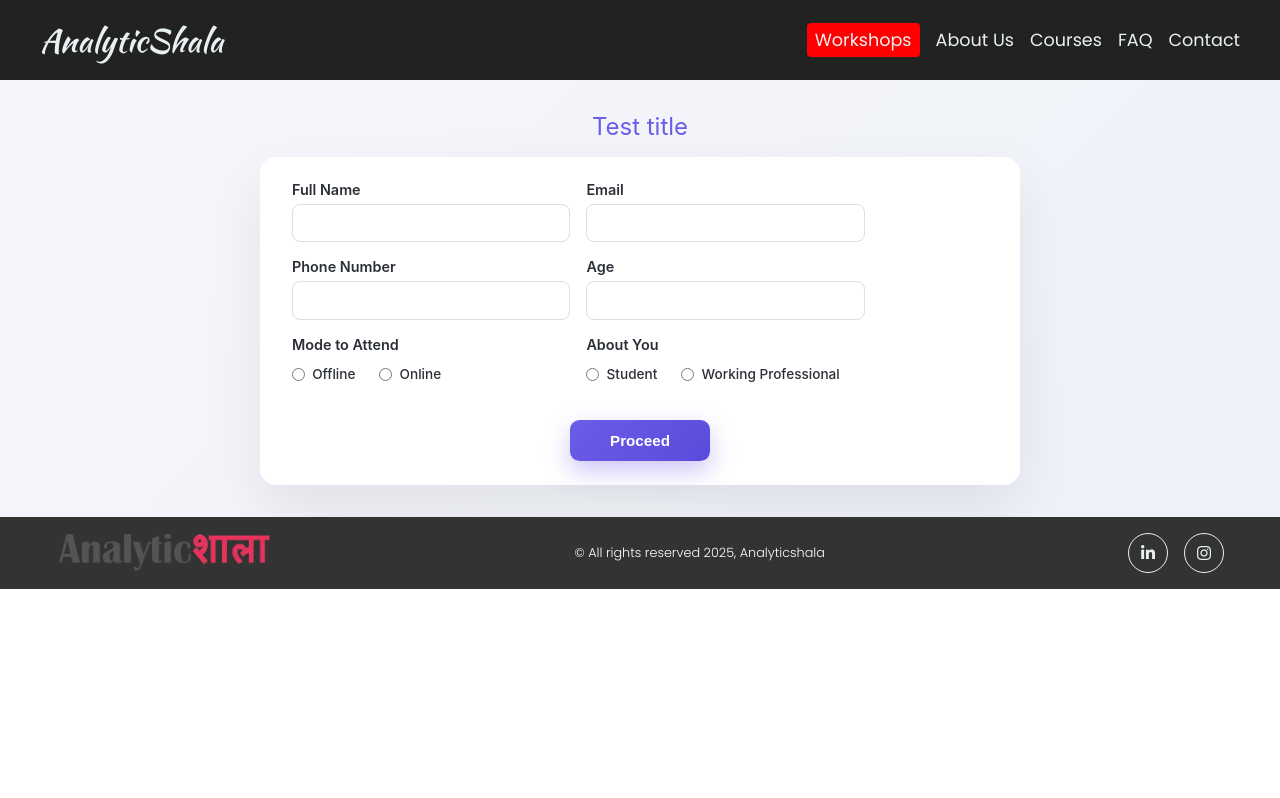
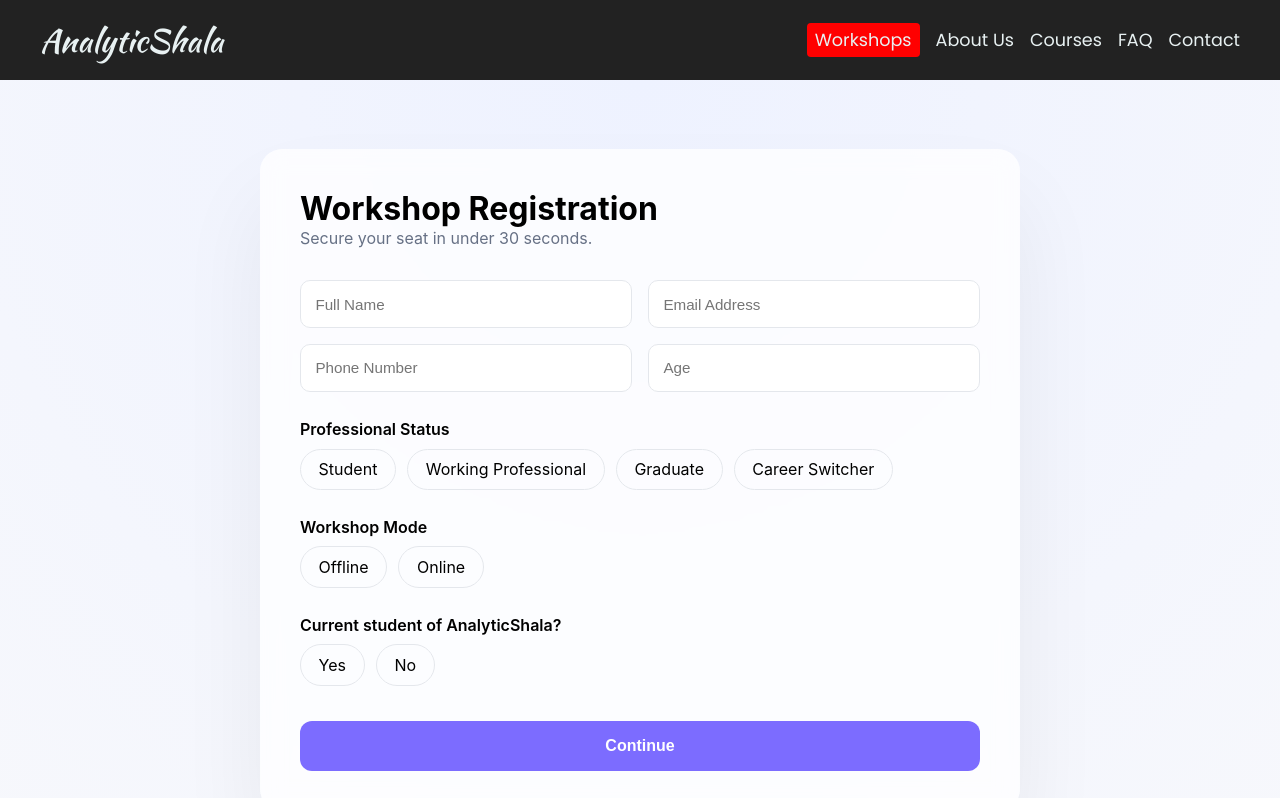
Before and after one commit to erfaiz007/analyticshala, a React (Vite) app: page /workshop-form in a window 1280 px wide. Shown: the top 798 px of the page. Built offline with nearby package versions, Linux system fonts and the light colour scheme.

Commit message:
added payment method

```diff
--- a/src/pages/Payment/Payment.jsx
+++ b/src/pages/Payment/Payment.jsx
@@ -1,15 +1,21 @@
 import "./Payment.css";
-import { useLocation } from "react-router-dom";
+import { useLocation, useNavigate } from "react-router-dom";
 
-/* Razorpay is loaded via script tag */
 const Payment = () => {
   const { state } = useLocation();
+  const navigate = useNavigate();
+
+  // ✅ prevent direct access / refresh crash
+  if (!state) {
+    navigate("/");
+    return null;
+  }
 
   const openRazorpay = () => {
     const razorpayKey = import.meta.env.VITE_RAZORPAY_KEY_ID;
 
     if (!razorpayKey) {
-      alert("Razorpay key not found. Check environment variables.");
+      alert("Razorpay key missing.");
       return;
     }
 
@@ -20,15 +26,40 @@ const Payment = () => {
       name: "Workshop Registration",
       description: "Workshop Fee",
       order_id: state.orderId,
+
       prefill: {
         name: state.user.name,
         email: state.user.email,
         contact: state.user.phone,
       },
-      handler: function (response) {
-        console.log("Payment success:", response);
-        window.location.href = "/payment-success";
+
+      handler: async function (response) {
+        try {
+          // ✅ SAVE ONLY AFTER PAYMENT
+          await fetch(import.meta.env.VITE_GOOGLESHEET_WEB_APP_URL, {
+            method: "POST",
+            body: new URLSearchParams({
+              action: "saveRegistration",
+              name: state.user.name,
+              email: state.user.email,
+              phone: state.user.phone,
+              age: state.user.age,
+              status: state.user.status,
+              mode: state.user.mode,
+              analyticshalaStudent: state.user.analyticshalaStudent,
+              paymentId: response.razorpay_payment_id,
+            }),
+          });
+
+          navigate("/payment-success");
+        } catch (err) {
+          console.error(err);
+          alert(
+            "Payment successful but failed to record registration. Contact support.",
+          );
+        }
       },
+
       theme: {
         color: "#6c5ce7",
       },
--- a/src/pages/WorkshopForm/WorkshopForm.css
+++ b/src/pages/WorkshopForm/WorkshopForm.css
@@ -1,188 +1,138 @@
-.form_wrapper {
-  position: relative;
-  height: 100%;
-  width: 100%;
-  padding: 2rem 1rem;
+.premium_wrapper {
+  min-height: 100vh;
   display: flex;
-  flex-direction: column;
   align-items: center;
-  justify-content: flex-start;
-  gap: 1rem;
-  background: linear-gradient(135deg, #f6f7fb, #eef1f8);
-  font-family: "Inter", system-ui, -apple-system, BlinkMacSystemFont, sans-serif;
+  justify-content: center;
+  padding: 2rem;
+  background: radial-gradient(circle at top, #eef2ff, #f7f8fc);
+  font-family: Inter, sans-serif;
 }
 
-.form_wrapper .form_title {
-  font-weight: 400;
-  color: #6c5ce7;
+.premium_card {
+  width: 100%;
+  max-width: 760px;
+  background: rgba(255, 255, 255, 0.75);
+  backdrop-filter: blur(12px);
+  border-radius: 22px;
+  padding: 2.5rem;
+  box-shadow: 0 50px 90px rgba(0, 0, 0, 0.06);
 }
 
-.form_wrapper form {
-  width: 100%;
-  max-width: 760px;
-  background: #ffffff;
-  padding: 1.5rem 2rem;
-  border-radius: 1rem;
-  display: flex;
-  flex-wrap: wrap;
-  gap: 1rem;
-  box-shadow: 0 25px 60px rgba(0, 0, 0, 0.08);
+.subtitle {
+  color: #667085;
+  margin-bottom: 2rem;
 }
 
-.input_group {
-  width: 40%;
+/* GRID */
+
+.grid {
+  display: grid;
+  grid-template-columns: 1fr 1fr;
+  gap: 1rem;
+}
+
+.grid div {
   display: flex;
   flex-direction: column;
 }
 
-.input_group_radio {
-  width: 100%;
-  display: flex;
-  align-items: flex-start;
-  justify-content: flex-start;
-  gap: 1rem;
+input {
+  padding: 0.9rem;
+  border-radius: 10px;
+  border: 1px solid #e4e7ec;
+  font-size: 0.95rem;
 }
 
-.input_group label {
-  font-size: 0.9rem;
-  font-weight: 600;
-  color: #2b2f38;
-  margin-bottom: 0.35rem;
+input:focus {
+  outline: none;
+  border-color: #7c6cff;
+  box-shadow: 0 0 0 4px rgba(124, 108, 255, 0.15);
 }
 
-.input_group input[type="text"],
-.input_group input[type="email"] {
-  width: 100%;
-  padding: 0.65rem 0.75rem;
-  font-size: 0.9rem;
-  border-radius: 0.5rem;
-  border: 1px solid #dcdfe6;
-  outline: none;
-  transition: border 0.2s ease, box-shadow 0.2s ease;
-  background-color: #fff;
+/* ERRORS */
+
+.error_input {
+  border: 1.5px solid #ff4d4f;
+  background: #fff2f2;
 }
 
-.input_group input::placeholder {
-  color: #a0a4ae;
+.error_text {
+  color: #ff4d4f;
+  font-size: 0.8rem;
+  margin-top: 4px;
 }
 
-.input_group input:focus {
-  border-color: #6c5ce7;
-  box-shadow: 0 0 0 3px rgba(108, 92, 231, 0.15);
+/* CHOICES */
+
+.section_label {
+  display: block;
+  margin: 1.7rem 0 0.6rem;
+  font-weight: 600;
 }
 
-input.error {
-  border-color: #e74c3c;
+.choice_row {
+  display: flex;
+  flex-wrap: wrap;
+  gap: 0.7rem;
 }
 
-.input_group small {
-  margin-top: 0.25rem;
-  font-size: 0.75rem;
-  color: #e74c3c;
+.choice_error {
+  border: 1.5px solid #ff4d4f;
+  padding: 8px;
+  border-radius: 14px;
 }
 
-.radio_group {
-  display: flex;
-  gap: 1.5rem;
-  margin-top: 0.5rem;
+.choice_card {
+  padding: 0.6rem 1.1rem;
+  border-radius: 999px;
+  border: 1px solid #e4e7ec;
+  cursor: pointer;
+  transition: 0.2s;
 }
 
-.radio_group label {
-  display: flex;
-  align-items: center;
-  gap: 0.45rem;
-  font-size: 0.85rem;
-  font-weight: 500;
-  cursor: pointer;
-  color: #2b2f38;
+.choice_card:hover {
+  border-color: #7c6cff;
 }
 
-.radio_group input[type="radio"] {
-  accent-color: #6c5ce7;
-  cursor: pointer;
+.choice_card.active {
+  background: #7c6cff;
+  color: white;
+  border: none;
 }
 
-.input_group:nth-child(4),
-.input_group:nth-child(5),
-.button_wrapper {
-  grid-column: 1 / -1;
+/* BUTTON */
+
+button {
+  width: 100%;
+  margin-top: 2.2rem;
+  padding: 1rem;
+  border-radius: 12px;
+  border: none;
+  background: #7c6cff;
+  color: white;
+  font-weight: 600;
+  font-size: 1rem;
+  cursor: pointer;
+  transition: 0.2s;
 }
 
-.button_wrapper {
-  width: 100%;
-  margin-top: 1rem;
-  display: flex;
-  justify-content: center;
+button:hover {
+  transform: translateY(-2px);
 }
 
-.button_wrapper button {
-  background: linear-gradient(135deg, #6c5ce7, #5a4bdc);
-  color: #ffffff;
-  border: none;
-  border-radius: 0.6rem;
-  padding: 0.75rem 2.5rem;
-  font-size: 0.95rem;
-  font-weight: 600;
-  cursor: pointer;
-  transition: transform 0.15s ease, box-shadow 0.15s ease, background 0.15s ease;
-  box-shadow: 0 10px 25px rgba(108, 92, 231, 0.35);
+button:disabled {
+  opacity: 0.6;
+  cursor: not-allowed;
 }
 
-.button_wrapper button:hover {
-  transform: translateY(-2px);
-  box-shadow: 0 14px 30px rgba(108, 92, 231, 0.45);
-}
+/* MOBILE */
 
-.button_wrapper button:active {
-  transform: translateY(0);
-  box-shadow: 0 8px 18px rgba(108, 92, 231, 0.35);
-}
+@media (max-width: 640px) {
+  .premium_card {
+    padding: 1.6rem;
+  }
 
-.success_popup {
-  position: absolute;
-  top: 0;
-  left: 0;
-  height: 100vh;
-  width: 100%;
-  background-color: rgba(0, 0, 0, 0.5);
-  display: flex;
-  align-items: center;
-  justify-content: center;
-  animation: slideIn 0.3s ease;
-  z-index: 999;
-}
-
-.success_popup span {
-  background: #2ecc71;
-  color: white;
-  padding: 0.75rem 1.25rem;
-  border-radius: 0.6rem;
-  font-weight: 600;
-  box-shadow: 0 12px 25px rgba(0, 0, 0, 0.15);
-  animation: slideIn 0.3s ease;
-  z-index: 999;
-}
-
-@keyframes slideIn {
-  from {
-    transform: translateX(20px);
-    opacity: 0;
-  }
-  to {
-    transform: translateX(0);
-    opacity: 1;
+  .grid {
+    grid-template-columns: 1fr;
   }
 }
-
-@media (max-width: 768px) {
-  .form_wrapper form {
-    grid-template-columns: 1fr;
-    padding: 2rem 1.5rem;
-  }
-
-  .input_group:nth-child(4),
-  .input_group:nth-child(5),
-  .button_wrapper {
-    grid-column: auto;
-  }
-}
--- a/src/pages/WorkshopForm/WorkshopForm.jsx
+++ b/src/pages/WorkshopForm/WorkshopForm.jsx
@@ -1,4 +1,4 @@
-import { useState, useEffect } from "react";
+import { useState } from "react";
 import "./WorkshopForm.css";
 import { useNavigate } from "react-router-dom";
 
@@ -10,108 +10,85 @@ const WorkshopForm = () => {
     email: "",
     phone: "",
     age: "",
+    status: "",
     mode: "",
-    about: "",
+    analyticshalaStudent: "",
   });
 
   const [errors, setErrors] = useState({});
-  const [showSuccess, setShowSuccess] = useState(false);
+  const [isSubmitting, setIsSubmitting] = useState(false);
 
-  useEffect(() => {
-    if (showSuccess) {
-      const timer = setTimeout(() => {
-        setShowSuccess(false);
-      }, 2500);
+  // ✅ HANDLE CHANGE
+  const handleChange = (e) => {
+    const { name, value } = e.target;
 
-      return () => clearTimeout(timer);
-    }
-  }, [showSuccess]);
-
-  const handleFormChange = (e) => {
     setFormValue((prev) => ({
       ...prev,
-      [e.target.name]: e.target.value,
+      [name]: value,
     }));
 
     setErrors((prev) => ({
       ...prev,
-      [e.target.name]: undefined,
+      [name]: value ? undefined : "Required",
     }));
   };
 
-  const validateForm = () => {
-    const newErrors = {};
+  // ✅ VALIDATION
+  const validate = () => {
+    const err = {};
 
-    if (!formValue.name.trim()) {
-      newErrors.name = "Full name is required";
+    if (!formValue.name.trim()) err.name = "Full name is required";
+
+    if (!formValue.email.trim()) {
+      err.email = "Email is required";
+    } else if (!/^\S+@\S+\.\S+$/.test(formValue.email)) {
+      err.email = "Enter a valid email";
     }
 
-    if (!formValue.email) {
-      newErrors.email = "Email is required";
-    } else if (!/^\S+@\S+\.\S+$/.test(formValue.email)) {
-      newErrors.email = "Enter a valid email address";
+    if (!formValue.phone.trim()) {
+      err.phone = "Phone is required";
+    } else if (!/^\d{10}$/.test(formValue.phone)) {
+      err.phone = "Enter a valid 10-digit number";
     }
 
-    if (!formValue.phone) {
-      newErrors.phone = "Phone number is required";
-    } else if (!/^\d{10}$/.test(formValue.phone)) {
-      newErrors.phone = "Phone number must be 10 digits";
-    }
+    if (!formValue.age) err.age = "Age is required";
+    if (!formValue.status) err.status = "Select your status";
+    if (!formValue.mode) err.mode = "Select a mode";
+    if (!formValue.analyticshalaStudent)
+      err.analyticshalaStudent = "Please select";
 
-    if (!formValue.mode) {
-      newErrors.mode = "Please select a mode";
-    }
-
-    if (!formValue.about) {
-      newErrors.about = "Please tell us about yourself";
-    }
-
-    return newErrors;
+    return err;
   };
 
-  const handleFormSubmit = async (e) => {
+  // ✅ SUBMIT → CREATE ORDER ONLY
+  const handleSubmit = async (e) => {
     e.preventDefault();
 
-    console.log("Submit clicked");
+    const validation = validate();
+    setErrors(validation);
 
-    const validationErrors = validateForm();
-    setErrors(validationErrors);
-
-    if (Object.keys(validationErrors).length !== 0) {
-      console.log("Validation failed", validationErrors);
+    if (Object.keys(validation).length) {
+      document
+        .querySelector(".error_input, .choice_error")
+        ?.scrollIntoView({ behavior: "smooth", block: "center" });
       return;
     }
 
     try {
-      console.log("Sending data to backend...", formValue);
+      setIsSubmitting(true);
 
-      const response = await fetch(
-        "https://script.google.com/macros/s/AKfycbw_FXe6DCfl13atbm8fYzDkjP-AbCoj6T19Crr74kWF7Zv7aj6xWD5kF3drGWPeqfjR/exec",
-        {
+      const res = await fetch(import.meta.env.VITE_GOOGLESHEET_WEB_APP_URL, {
         method: "POST",
-          headers: { "Content-Type": "text/plain" },
-          body: JSON.stringify({
-            ...formValue,
-            amount: 9,
+        body: new URLSearchParams({
+          action: "createOrder",
+          amount: 100,
         }),
-        }
-      );
+      });
 
-      console.log("Response status:", response.status);
+      const result = await res.json();
 
-      if (!response.ok) {
-        const text = await response.text();
-        console.error("Backend error:", text);
-        throw new Error(`HTTP error! status: ${response.status}`);
-      }
+      if (!result.success) throw new Error("Order creation failed");
 
-      const result = await response.json();
-      console.log("Backend result:", result);
-
-      if (result.success) {
-        setShowSuccess(true);
-
-        setTimeout(() => {
       navigate("/payment", {
         state: {
           orderId: result.orderId,
@@ -119,137 +96,117 @@ const WorkshopForm = () => {
           user: formValue,
         },
       });
-        }, 2500);
-      }
-    } catch (error) {
-      console.error("Form submission failed:", error);
-      alert("Submission failed. Please try again.");
+    } catch (err) {
+      alert("Unable to start payment. Try again.");
+      console.error(err);
+    } finally {
+      setIsSubmitting(false);
     }
   };
 
   return (
-    <div className="form_wrapper">
-      <h2 className="form_title">Test title</h2>
+    <div className="premium_wrapper">
+      <div className="premium_card">
+        <h1>Workshop Registration</h1>
+        <p className="subtitle">Secure your seat in under 30 seconds.</p>
 
-      <form onSubmit={handleFormSubmit} noValidate>
-        <div className="input_group">
-          <label htmlFor="name">Full Name</label>
+        <form onSubmit={handleSubmit} noValidate>
+          <div className="grid">
+            {["name", "email", "phone", "age"].map((field) => (
+              <div key={field}>
                 <input
-            id="name"
-            type="text"
-            name="name"
-            value={formValue.name}
-            onChange={handleFormChange}
-            className={errors.name ? "error" : ""}
+                  type={field === "age" ? "number" : "text"}
+                  placeholder={
+                    field === "name"
+                      ? "Full Name"
+                      : field === "email"
+                        ? "Email Address"
+                        : field === "phone"
+                          ? "Phone Number"
+                          : "Age"
+                  }
+                  name={field}
+                  value={formValue[field]}
+                  onChange={handleChange}
+                  className={errors[field] ? "error_input" : ""}
                 />
-          {errors.name && <small>{errors.name}</small>}
+                {errors[field] && (
+                  <span className="error_text">{errors[field]}</span>
+                )}
+              </div>
+            ))}
           </div>
 
-        <div className="input_group">
-          <label htmlFor="email">Email</label>
-          <input
-            id="email"
-            type="email"
-            name="email"
-            value={formValue.email}
-            onChange={handleFormChange}
-            className={errors.email ? "error" : ""}
-          />
-          {errors.email && <small>{errors.email}</small>}
+          {/* STATUS */}
+          <label className="section_label">Professional Status</label>
+          <div className={`choice_row ${errors.status ? "choice_error" : ""}`}>
+            {[
+              "Student",
+              "Working Professional",
+              "Graduate",
+              "Career Switcher",
+            ].map((s) => (
+              <div
+                key={s}
+                className={`choice_card ${formValue.status === s ? "active" : ""}`}
+                onClick={() => setFormValue((p) => ({ ...p, status: s }))}
+              >
+                {s}
               </div>
+            ))}
+          </div>
+          {errors.status && <span className="error_text">{errors.status}</span>}
 
-        <div className="input_group">
-          <label htmlFor="phone">Phone Number</label>
-          <input
-            id="phone"
-            type="text"
-            name="phone"
-            value={formValue.phone}
-            onChange={handleFormChange}
-            className={errors.phone ? "error" : ""}
-          />
-          {errors.phone && <small>{errors.phone}</small>}
+          {/* MODE */}
+          <label className="section_label">Workshop Mode</label>
+          <div className={`choice_row ${errors.mode ? "choice_error" : ""}`}>
+            {["Offline", "Online"].map((m) => (
+              <div
+                key={m}
+                className={`choice_card ${formValue.mode === m ? "active" : ""}`}
+                onClick={() => setFormValue((p) => ({ ...p, mode: m }))}
+              >
+                {m}
               </div>
+            ))}
+          </div>
+          {errors.mode && <span className="error_text">{errors.mode}</span>}
 
-        <div className="input_group">
-          <label htmlFor="age">Age</label>
-          <input
-            id="age"
-            type="text"
-            name="age"
-            value={formValue.age}
-            onChange={handleFormChange}
-          />
+          {/* STUDENT */}
+          <label className="section_label">
+            Current student of AnalyticShala?
+          </label>
+          <div
+            className={`choice_row ${
+              errors.analyticshalaStudent ? "choice_error" : ""
+            }`}
+          >
+            {["Yes", "No"].map((val) => (
+              <div
+                key={val}
+                className={`choice_card ${
+                  formValue.analyticshalaStudent === val ? "active" : ""
+                }`}
+                onClick={() =>
+                  setFormValue((p) => ({
+                    ...p,
+                    analyticshalaStudent: val,
+                  }))
+                }
+              >
+                {val}
               </div>
+            ))}
+          </div>
+          {errors.analyticshalaStudent && (
+            <span className="error_text">{errors.analyticshalaStudent}</span>
+          )}
 
-        <div className="input_group_radio">
-          <div className="input_group">
-            <label>Mode to Attend</label>
-            <div className="radio_group">
-              <label>
-                <input
-                  type="radio"
-                  name="mode"
-                  value="offline"
-                  checked={formValue.mode === "offline"}
-                  onChange={handleFormChange}
-                />
-                Offline
-              </label>
-
-              <label>
-                <input
-                  type="radio"
-                  name="mode"
-                  value="online"
-                  checked={formValue.mode === "online"}
-                  onChange={handleFormChange}
-                />
-                Online
-              </label>
+          <button disabled={isSubmitting}>
+            {isSubmitting ? "Preparing Payment..." : "Continue"}
+          </button>
+        </form>
       </div>
-            {errors.mode && <small>{errors.mode}</small>}
-          </div>
-
-          <div className="input_group">
-            <label>About You</label>
-            <div className="radio_group">
-              <label>
-                <input
-                  type="radio"
-                  name="about"
-                  value="student"
-                  checked={formValue.about === "student"}
-                  onChange={handleFormChange}
-                />
-                Student
-              </label>
-
-              <label>
-                <input
-                  type="radio"
-                  name="about"
-                  value="working"
-                  checked={formValue.about === "working"}
-                  onChange={handleFormChange}
-                />
-                Working Professional
-              </label>
-            </div>
-            {errors.about && <small>{errors.about}</small>}
-          </div>
-        </div>
-
-        <div className="button_wrapper">
-          <button type="submit">Proceed</button>
-        </div>
-      </form>
-
-      {showSuccess && (
-        <div className="success_popup">
-          <span>Form submitted successfully!</span>
-        </div>
-      )}
     </div>
   );
 };
```
Also changed, not shown: src/pages/Workshops/workshops.css (+16 -1 lines), 2 other files (tests, documents, lock files or other folders). Lines whose indentation alone changed are shown as unchanged.
